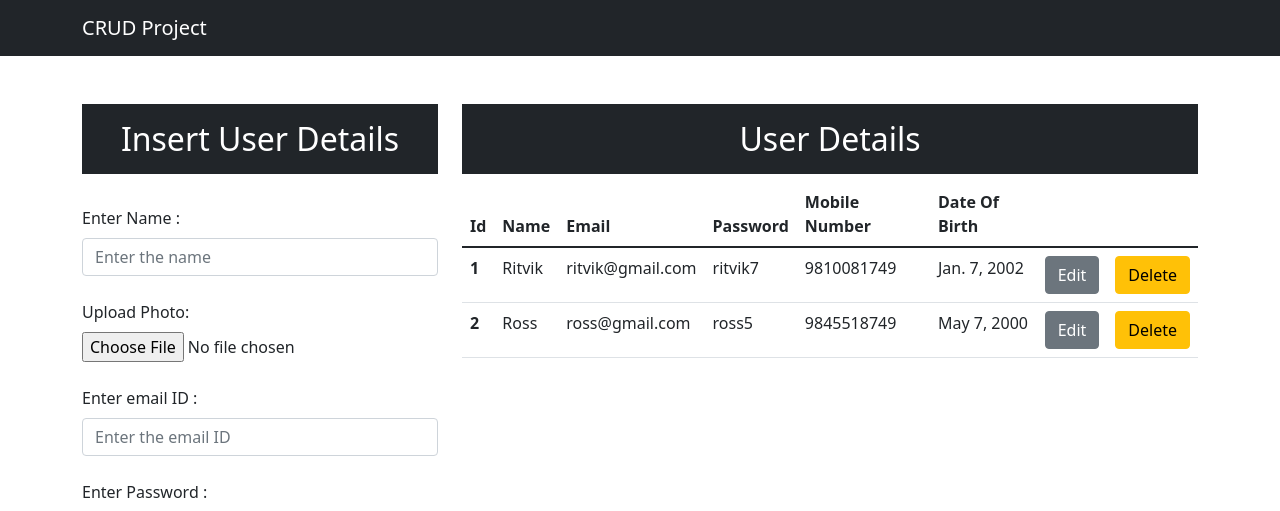
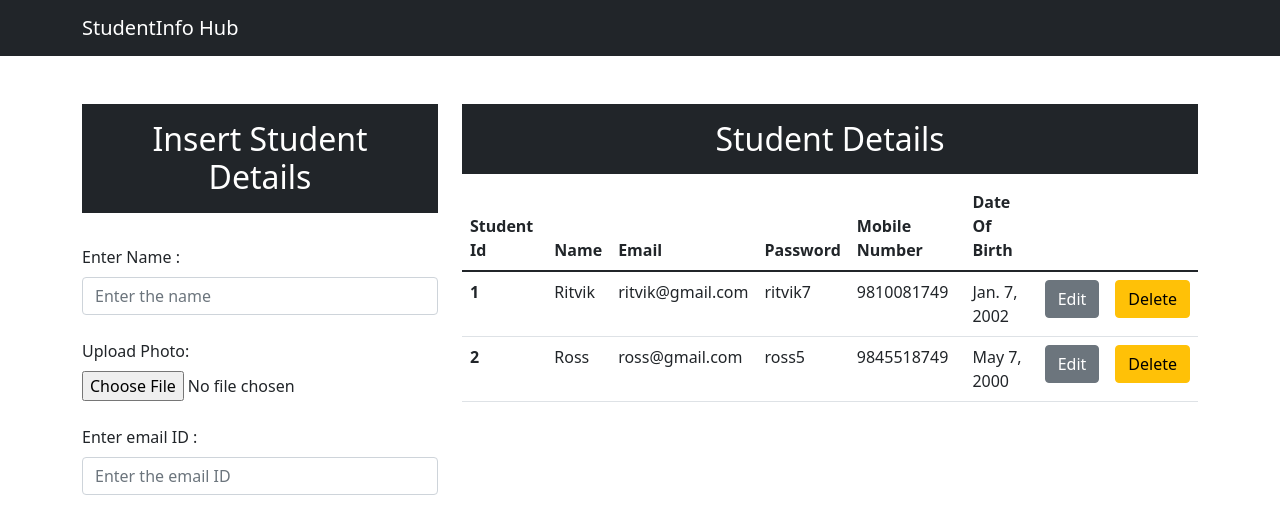
Before and after one commit to iRitvik/djangoCRUD, a Django app: page / in a window 1280 px wide. Shown: the top 511 px of the page. Run offline with Django 4.2, Linux system fonts and the light colour scheme; data comes from the database, SQL or seed files in the repository.

Commit message:
StudentInfo hub Changes

```diff
--- a/templates/edit.html
+++ b/templates/edit.html
@@ -8,12 +8,12 @@
     <!-- Bootstrap CSS -->
     <link href="https://cdn.jsdelivr.net/npm/bootstrap@5.1.3/dist/css/bootstrap.min.css" rel="stylesheet" integrity="sha384-1BmE4kWBq78iYhFldvKuhfTAU6auU8tT94WrHftjDbrCEXSU1oBoqyl2QvZ6jIW3" crossorigin="anonymous">
 
-    <title>CRUD Project Update</title>
+    <title>StudentInfo Hub Update</title>
   </head>
   <body>
     <nav class="navbar navbar-expand-lg navbar-dark bg-dark">
         <div class="container-md">
-          <a class="navbar-brand" href="#">CRUD Project</a>
+          <a class="navbar-brand" href="#">StudentInfo Hub Update</a>
         </div>
     </nav>
 
@@ -23,7 +23,7 @@
       <div class = "row">
         <div class="col-md-4">
 
-          <h2 class = "text-white bg-info text-center p-3">Update User Details</h2>
+          <h2 class = "text-white bg-info text-center p-3">Update Student Details</h2>
           <br>
 
           <form action="/update/{{d.id}}" method = "post"> {% csrf_token %}
--- a/templates/index.html
+++ b/templates/index.html
@@ -8,12 +8,12 @@
     <!-- Bootstrap CSS -->
     <link href="https://cdn.jsdelivr.net/npm/bootstrap@5.1.3/dist/css/bootstrap.min.css" rel="stylesheet" integrity="sha384-1BmE4kWBq78iYhFldvKuhfTAU6auU8tT94WrHftjDbrCEXSU1oBoqyl2QvZ6jIW3" crossorigin="anonymous">
 
-    <title>CRUD Project</title>
+    <title>StudentInfo Hub</title>
   </head>
   <body>
     <nav class="navbar navbar-expand-lg navbar-dark bg-dark">
         <div class="container-md">
-          <a class="navbar-brand" href="#">CRUD Project</a>
+          <a class="navbar-brand" href="#">StudentInfo Hub</a>
         </div>
     </nav>
 
@@ -23,7 +23,7 @@
       <div class = "row">
         <div class="col-md-4">
 
-          <h2 class = "text-white bg-dark text-center p-3">Insert User Details</h2>
+          <h2 class = "text-white bg-dark text-center p-3">Insert Student Details</h2>
           <br>
 
           <form action="/insert" method = "post"> {% csrf_token %}
@@ -99,12 +99,12 @@
         </div>
 
         <div class="col-md-8">
-          <h2 class = "text-center text-white bg-dark p-3">User Details</h2>
+          <h2 class = "text-center text-white bg-dark p-3">Student Details</h2>
 
           <table class="table">
             <thead>
               <tr>
-                <th scope="col">Id</th>
+                <th scope="col">Student Id</th>
                 <th scope="col">Name</th>
                 {% comment %} <th scope="col">Photo</th> {% endcomment %}
                 <th scope="col">Email</th>
```
